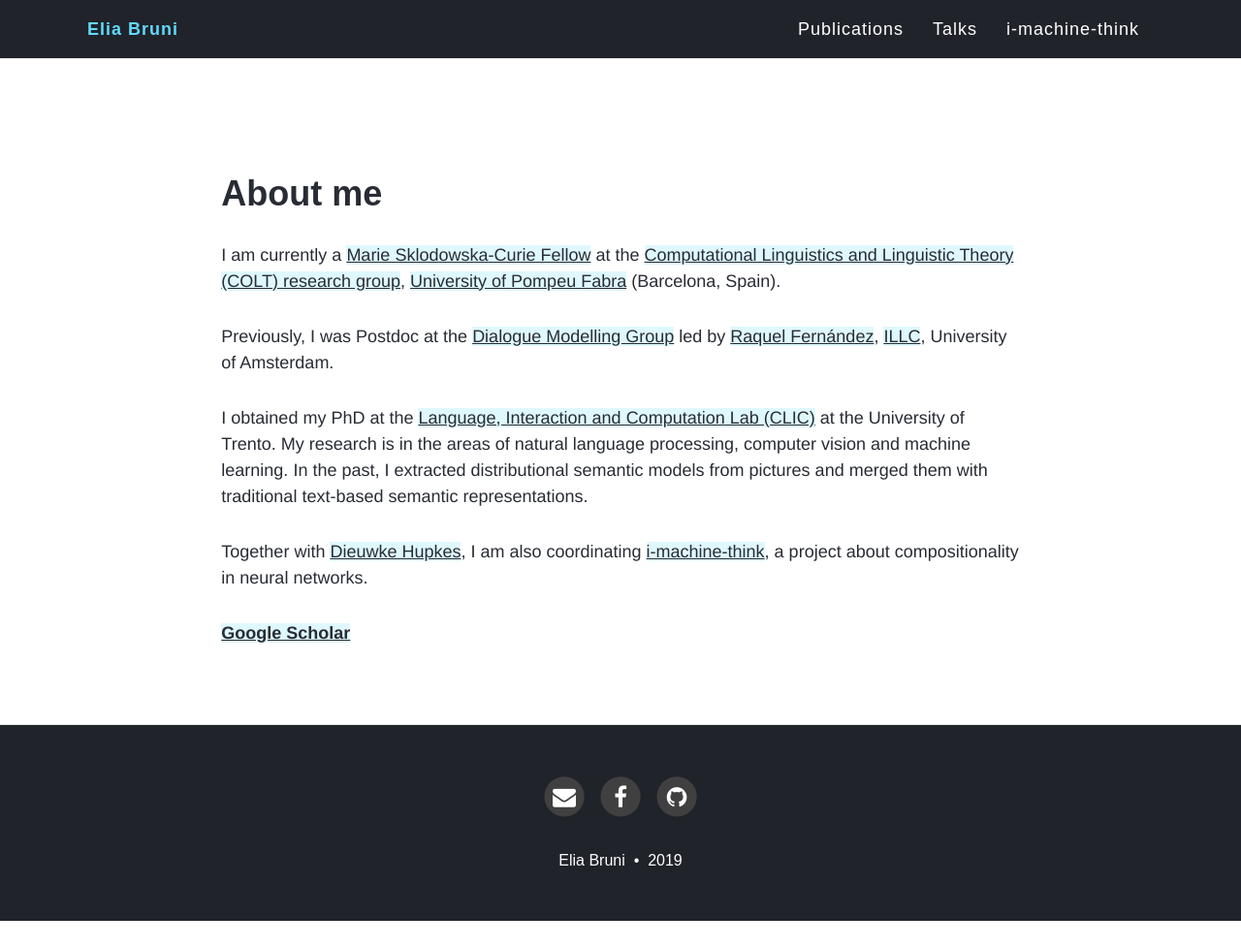
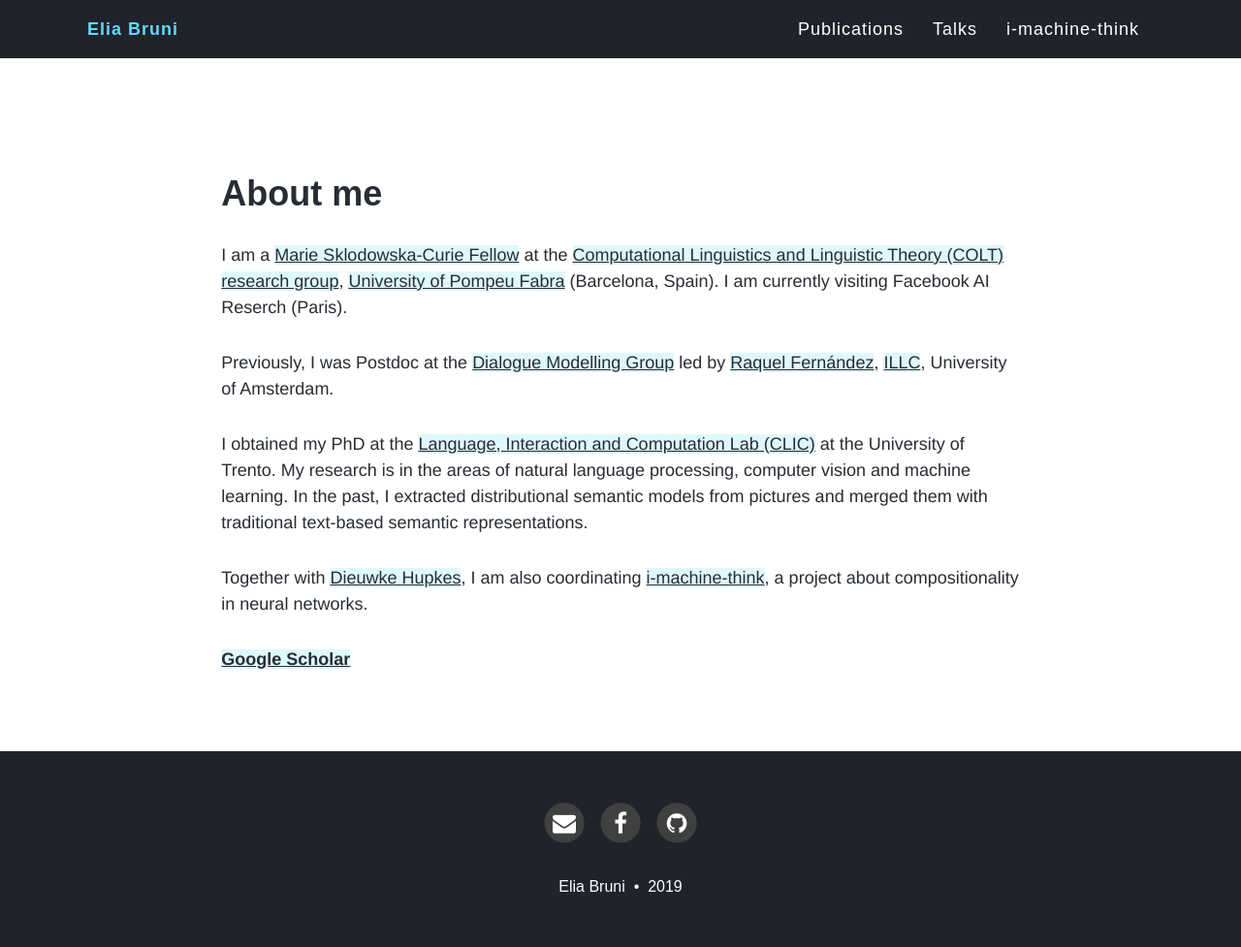
Before and after one commit to eliabruni/eliabruni.github.io, a Jekyll site: the page built from index.md, in a window 1280 px wide and 977 px high. Shown: the whole window at 97% size. Built offline with Jekyll 4.4.1, drawn with Linux system fonts in a browser that asks for light colours; nearby versions of some CDN libraries; the list of posts is cut into pages by our own code.

Commit message:
ADD PUBS

```diff
--- a/index.md
+++ b/index.md
@@ -6,8 +6,9 @@ title: ""
 
 # About me
 
-I am currently a [Marie Sklodowska-Curie Fellow](https://ec.europa.eu/research/mariecurieactions/) at the [Computational Linguistics and
+I am a [Marie Sklodowska-Curie Fellow](https://ec.europa.eu/research/mariecurieactions/) at the [Computational Linguistics and
 Linguistic Theory (COLT) research group](https://www.upf.edu/web/colt), [University of Pompeu Fabra](https://www.upf.edu/) (Barcelona, Spain).
+I am currently visiting Facebook AI Reserch (Paris).
 
 Previously, I was Postdoc at the
 [Dialogue Modelling Group](https://staff.fnwi.uva.nl/r.fernandezrovira/dialogue-group.php)
```
